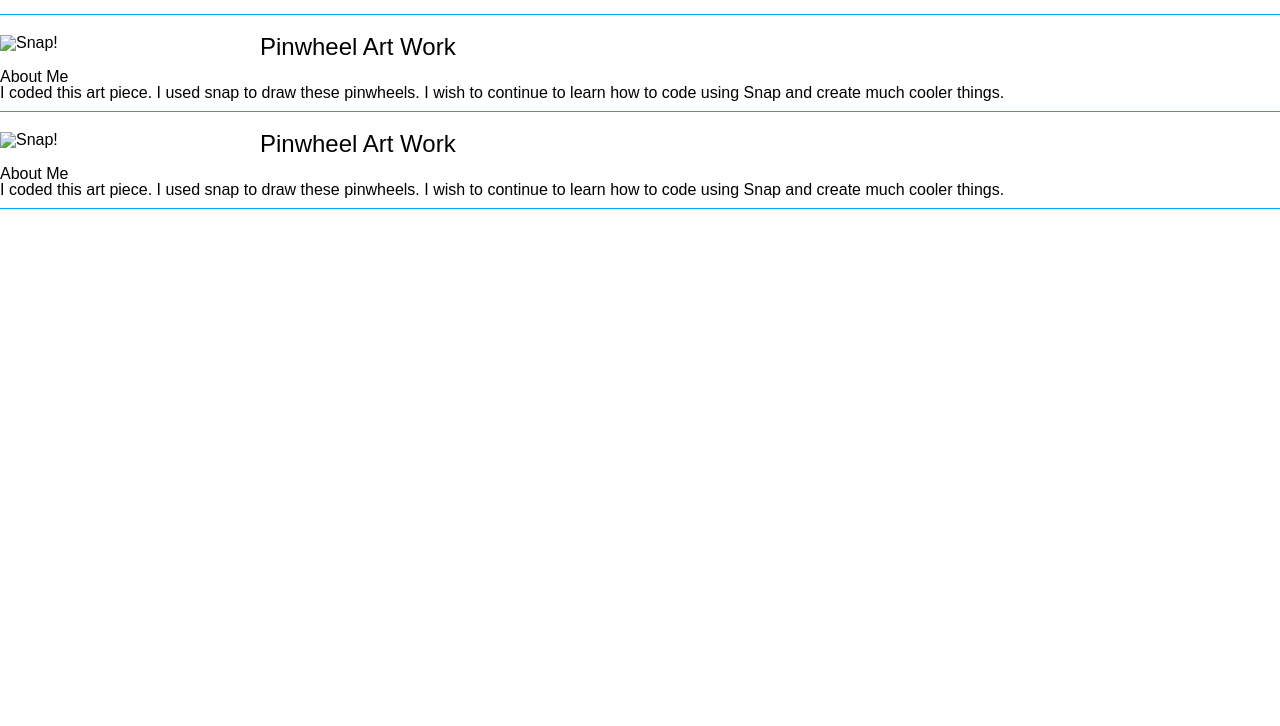
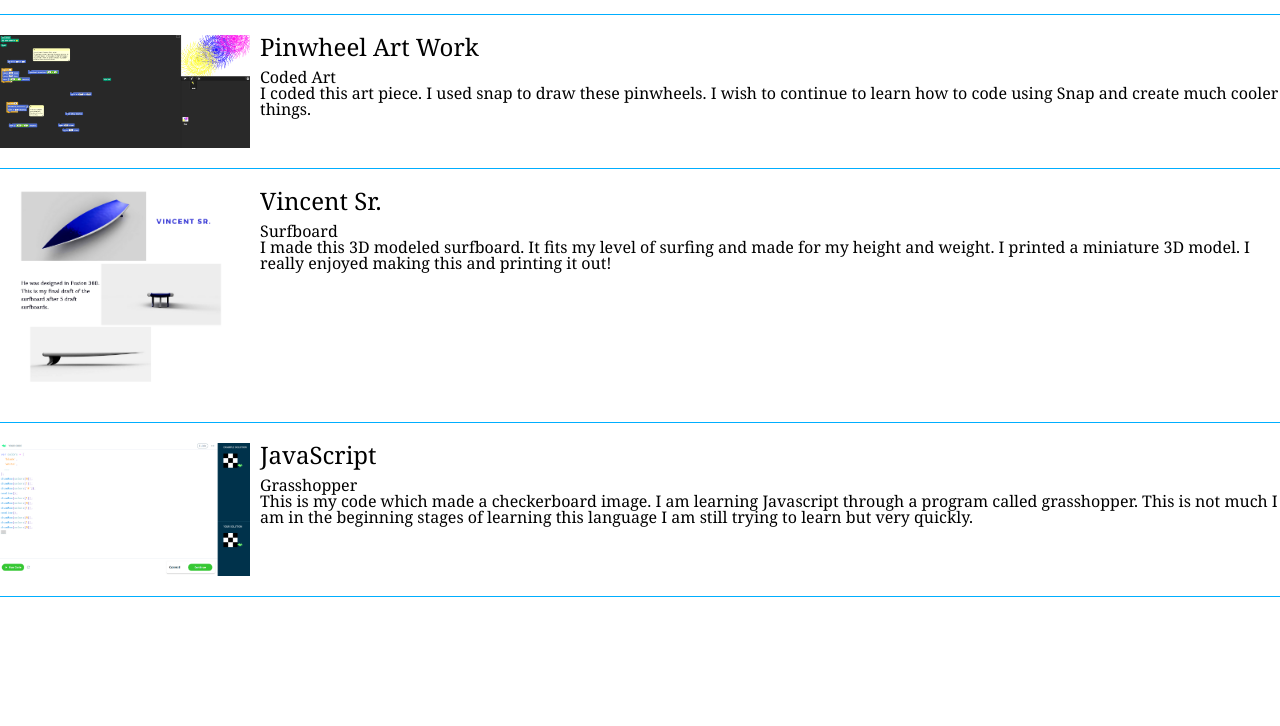
Before and after one commit to MatthewLee117/ap-cs-website, a plain HTML site: page index.html in a window 1280 px wide. Shown: the part 74-800 px from the top of the page. Drawn offline with Linux system fonts and the light colour scheme.

Commit message:
Add files via upload

```diff
--- a/index.html
+++ b/index.html
@@ -28,7 +28,7 @@
 			<IMG src="IMG/Snap!.png"
         alt="Snap!"/>
         <h2>Pinwheel Art Work</h2>
-        <p>About Me</p>
+        <p>Coded Art</p>
         <p>I coded this art piece. I used snap to draw these pinwheels. I wish to continue to learn how to code using Snap and create much cooler things.</p>
         <div class="clear"></div>
         <!--end of project template-->
@@ -40,12 +40,26 @@
 	<div id="project-container">
 		<!-- start of project template-->
 		<div class="project">
-			<IMG src="IMG/Snap!.png"
-        alt="Snap!"/>
-        <h2>Pinwheel Art Work</h2>
-        <p>About Me</p>
-        <p>I coded this art piece. I used snap to draw these pinwheels. I wish to continue to learn how to code using Snap and create much cooler things.</p>
+			<IMG src="IMG/Surfboard Vincent.png"
+        alt="Surfboard Vincent.png"/>
+        <h2>Vincent Sr.</h2>
+        <p>Surfboard</p>
+        <p>I made this 3D modeled surfboard. It fits my level of surfing and made for my height and weight. I printed a miniature 3D model. I really enjoyed making this and printing it out!</p>
         <div class="clear"></div>
         <!--end of project template-->
       </div>
       </div>
+
+	<div id="project-container">
+		<!-- start of project template-->
+		<div class="project">
+			<IMG src="IMG/grasshopper.png"
+        alt="grasshopper.png"/>
+        <h2>JavaScript</h2>
+        <p>Grasshopper</p>
+        <p>This is my code which made a checkerboard image. I am learning Javascript through a program called grasshopper. This is not much I am in the beginning stages of learning this language
+I am still trying to learn but very quickly.</p>
+        <div class="clear"></div>
+        <!--end of project template-->
+      </div>
+      </div>
--- a/style.css
+++ b/style.css
@@ -1,4 +1,4 @@
-body {font-family: sans-serif;
+body {font-family: Georgia, 'Times New Roman', Times, serif;
 }
 
 a {
@@ -26,7 +26,7 @@ header nav ul li {
     display: inline;
 }
 
-#project-containter, #about me {
+#project-containter, #aboutme {
   margin: 0 auto;
   width: 90%;
   max-width: 600px;
@@ -38,14 +38,14 @@ header nav ul li {
     border-bottom: 1px solid rgb(0, 174, 255);
 }
 
-.project img {
+.project img,  #aboutme img  {
     width: 250px;
     float: left;
     margin-right: 10px;
     margin-bottom: 10px;
 }
 
-.project h2 {
+.project h2,  #aboutme h2 {
   font-size: 1.5em;
   margin-bottom:10px;
 }
```
Also changed, not shown: aboutme.html (+2 -2 lines), IMG/Snap!.png (added), IMG/Surfboard Vincent.png (added), IMG/grasshopper.png (added), 1 other file.
